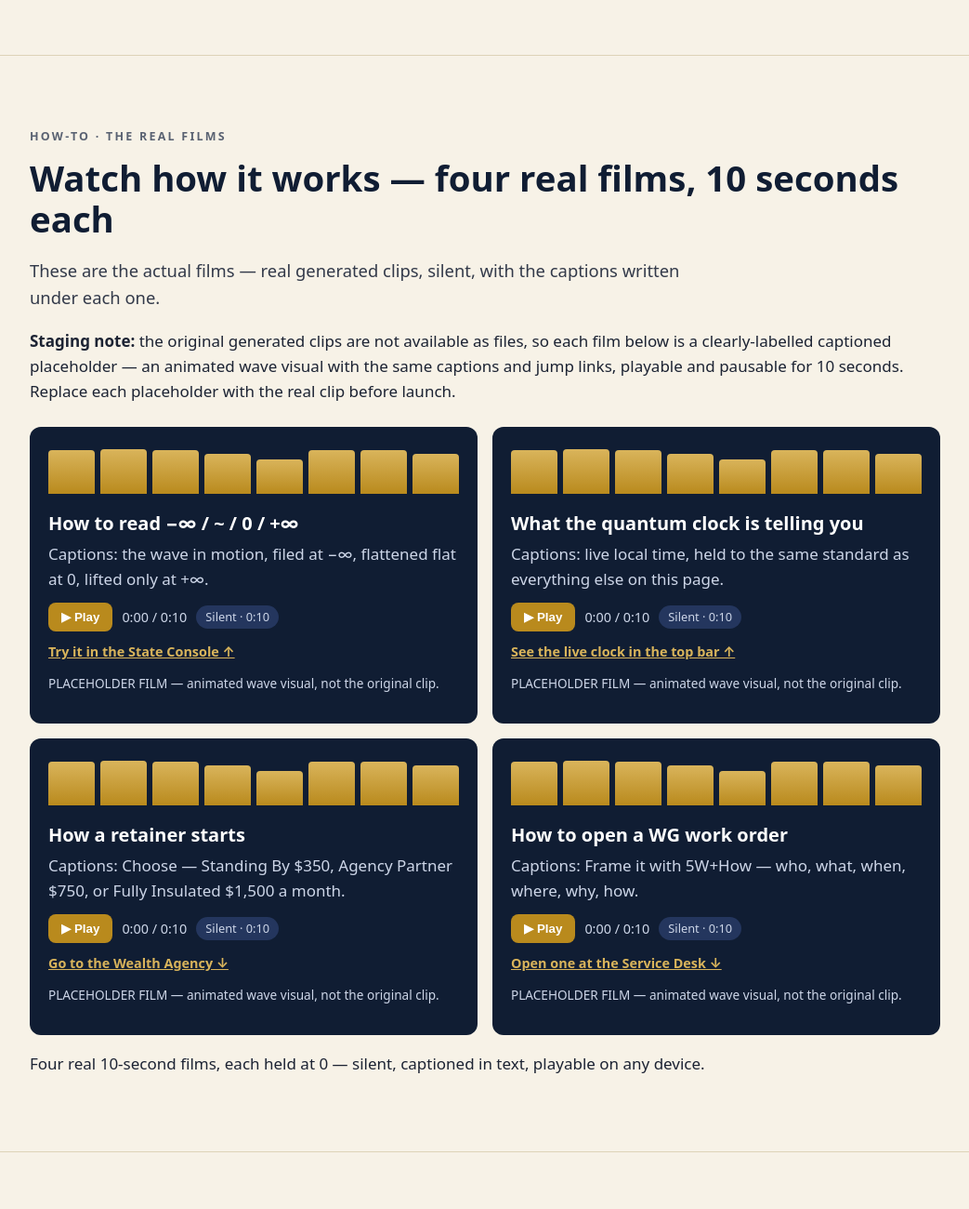
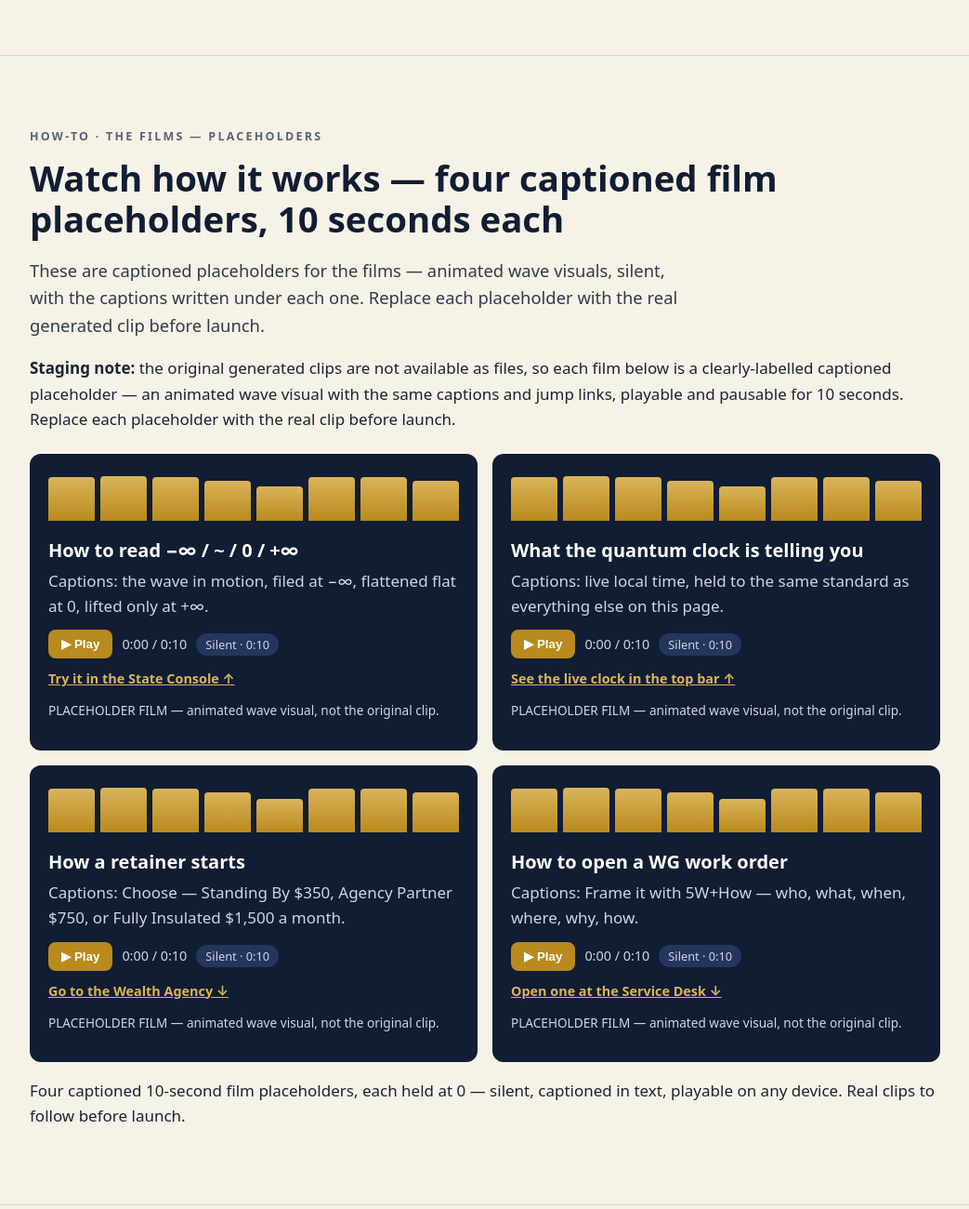
Before and after one commit to tashscript-blip/websitedesign, a plain HTML site: page index.html in a window 1280 px wide. Shown: the part 1740-3040 px from the top of the page at 93% size, without its empty margins (118-1161 px from the left). Drawn offline with Linux system fonts and the light colour scheme.

Commit message:
QA fixes: film wording is placeholders, brief shows site console state separately, work-order stays ~ WAVE intake, scroll-margin for sticky top bar

```diff
--- a/index.html
+++ b/index.html
@@ -84,9 +84,9 @@
   <!-- HOW-TO / FILMS -->
   <section id="howto" aria-labelledby="howto-h">
     <div class="wrap">
-      <p class="eyebrow">How-To · The Real Films</p>
-      <h2 id="howto-h">Watch how it works — four real films, 10 seconds each</h2>
-      <p class="lede">These are the actual films — real generated clips, silent, with the captions written under each one.</p>
+      <p class="eyebrow">How-To · The Films — Placeholders</p>
+      <h2 id="howto-h">Watch how it works — four captioned film placeholders, 10 seconds each</h2>
+      <p class="lede">These are captioned placeholders for the films — animated wave visuals, silent, with the captions written under each one. Replace each placeholder with the real generated clip before launch.</p>
       <p><strong>Staging note:</strong> the original generated clips are not available as files, so each film below is a clearly-labelled captioned placeholder — an animated wave visual with the same captions and jump links, playable and pausable for 10 seconds. Replace each placeholder with the real clip before launch.</p>
       <div class="film-grid">
         <article class="film">
@@ -126,7 +126,7 @@
           </div>
         </article>
       </div>
-      <p>Four real 10-second films, each held at 0 — silent, captioned in text, playable on any device.</p>
+      <p>Four captioned 10-second film placeholders, each held at 0 — silent, captioned in text, playable on any device. Real clips to follow before launch.</p>
     </div>
   </section>
 
@@ -212,6 +212,7 @@
       <p class="eyebrow">Service Desk</p>
       <h2 id="desk-h">Open a work order</h2>
       <p class="lede">Every engagement starts as a numbered WG work order, framed the Agent 5W way — Who, What, When, Where, Why, and How. Fill it in and the brief composes itself, ready to copy and send.</p>
+      <p>Work-order state is always ~ WAVE (intake) when a brief is opened — the site console above sets the site state, not the work order. A work order can only move to +∞ Released on the founder’s call, never by picking a state in the console.</p>
       <form id="desk-form" class="desk-form" action="#" method="get">
         <div><label for="f-tier">Tier</label><select id="f-tier" name="tier"><option value="">— Choose a tier —</option><option>Standing By — $350/mo</option><option>Agency Partner — $750/mo</option><option>Fully Insulated — $1,500/mo</option></select></div>
         <div><label for="f-who">Who</label><input id="f-who" name="who" type="text" autocomplete="off"></div>
--- a/script.js
+++ b/script.js
@@ -46,6 +46,10 @@
       el.setAttribute('aria-pressed', el.getAttribute('data-state') === key ? 'true' : 'false');
     });
     if (waveField) waveField.setAttribute('data-state', key);
+    // The brief is composed below; keep it in sync so the site state shown
+    // in the brief is never stale. The work-order state itself stays ~ WAVE
+    // (intake) — see composeBrief.
+    if (typeof composeBrief === 'function') composeBrief();
   }
   document.querySelectorAll('[data-state]').forEach(function (el) {
     el.addEventListener('click', function () { setState(el.getAttribute('data-state')); });
@@ -98,9 +102,14 @@
   function val(el) { return el && el.value ? el.value.trim() : '—'; }
   function composeBrief() {
     if (!briefEl) return;
+    // Work-order state is fixed at intake: a brief always starts at ~ WAVE.
+    // The site console state is shown separately, so it is clear the console
+    // does not release a work order — +∞ Release is on the founder's call only.
+    var siteState = (typeof STATES !== 'undefined' && STATES[currentState]) ? STATES[currentState].pill : '—';
     briefEl.textContent =
       'WORK ORDER ' + workOrderNo + ' — LEGACY GROVE CODEX LLC\n' +
       'State: ~ WAVE (intake) · Route: ' + routeMap.wave + '\n' +
+      'Site console state: ' + siteState + ' (does not change this work order)\n' +
       'Tier: ' + val(fields.tier) + '\n' +
       'Who: ' + val(fields.who) + '\n' +
       'What: ' + val(fields.what) + '\n' +
--- a/styles.css
+++ b/styles.css
@@ -20,7 +20,7 @@ h3{font-size:1.25rem}
 .eyebrow{font-size:.78rem;letter-spacing:.18em;text-transform:uppercase;color:var(--muted);font-weight:700}
 .lede{font-size:1.15rem;color:#333a4a;max-width:68ch}
 .wrap{max-width:1020px;margin:0 auto;padding:0 20px}
-section{padding:64px 0;border-top:1px solid var(--line)}
+section{padding:64px 0;border-top:1px solid var(--line);scroll-margin-top:120px}
 section:first-of-type{border-top:0}
 
 /* Staging banner — staging only, remove at cutover */
```
